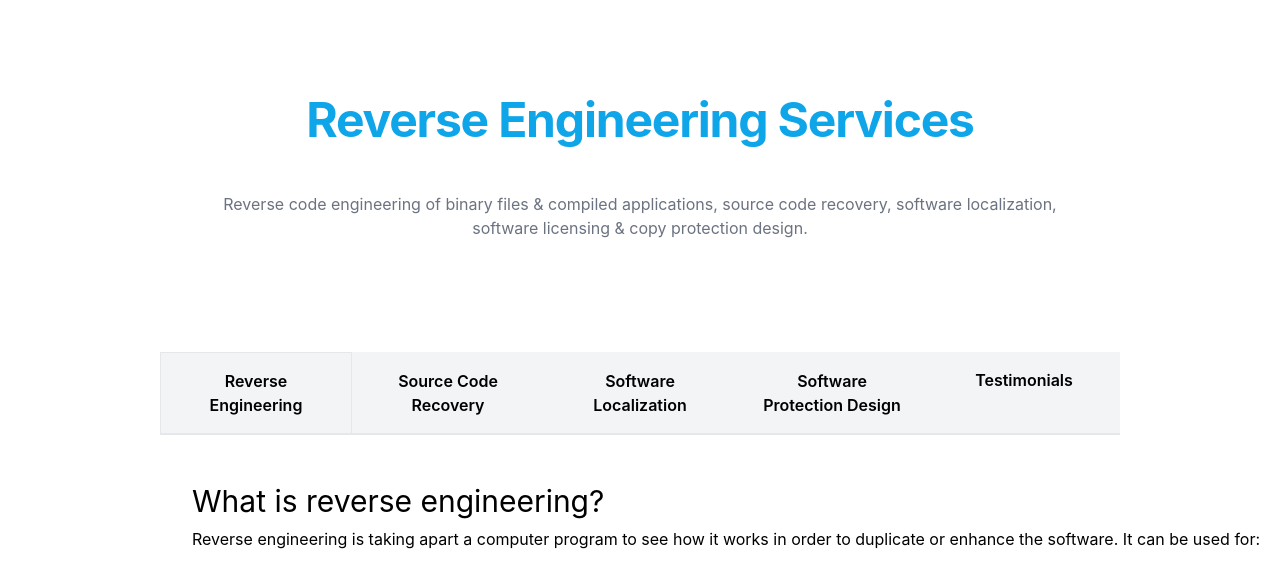
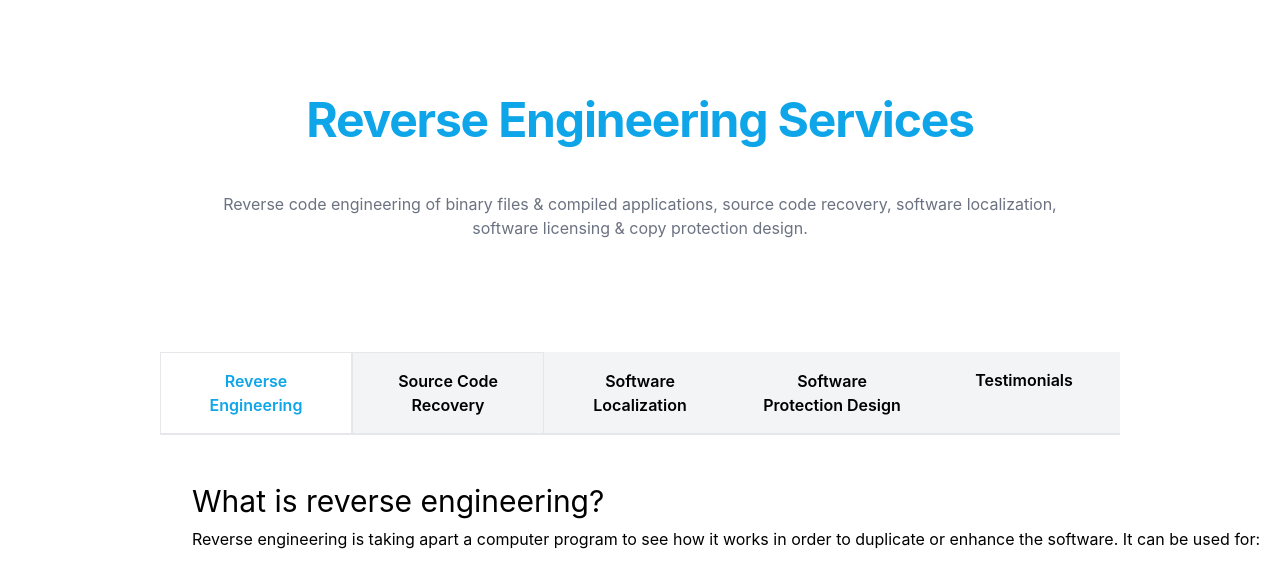
Before and after one commit to cse-mominul/shakertech, a React (Create React App) app: page /dashbord in a window 1280 px wide. Shown: the top 588 px of the page. Built offline with nearby package versions, Linux system fonts and the light colour scheme.

Commit message:
design update

```diff
--- a/src/Home/Home.js
+++ b/src/Home/Home.js
@@ -32,7 +32,7 @@ const Home = () => {
                 </p>
               </div>
             </Link>
-            <div class="w-full md:w-1/2 px-4 py-2 ">
+            <Link to="/dashbord/Source" class="w-full md:w-1/2 px-4 py-2 ">
               <div class="bg-[#8C4AA8] p-4 text-center">
                 <h2 class="text-xl mt-12 font-bold mb-4">
                   Source Code Recovery
@@ -42,8 +42,8 @@ const Home = () => {
                   algorithms from compiled applications
                 </p>
               </div>
-            </div>
-            <div class="w-full md:w-1/2 px-4 py-2 ">
+            </Link>
+            <Link to="" class="w-full md:w-1/2 px-4 py-2 ">
               <div class="bg-[#36AE71] p-4 text-center">
                 <h2 class="text-xl mt-12 font-bold mb-4">
                   {" "}
@@ -54,8 +54,8 @@ const Home = () => {
                   code
                 </p>
               </div>
-            </div>
-            <div class="w-full md:w-1/2 px-4 py-2 ">
+            </Link>
+            <Link to="" class="w-full md:w-1/2 px-4 py-2 ">
               <div class="bg-[#F79A29] p-4 text-center">
                 <h2 class="text-xl mt-12 font-bold mb-4">
                   {" "}
@@ -66,7 +66,7 @@ const Home = () => {
                   protection & anti-cracking techniques
                 </p>
               </div>
-            </div>
+            </Link>
           </div>
         </div>
       </section>
--- a/src/Layout/Main/ServicesD.js
+++ b/src/Layout/Main/ServicesD.js
@@ -62,13 +62,13 @@ const ServicesD = () => {
       <div class="flex lg:ml-40 lg:mr-40">
         <button
           onClick={() => handleTabClick(1)}
-          class="w-1/5 border hover:text-sky-500 hover:bg-transparent py-4 px-6 bg-gray-100 border-b-2 border-gray-200 font-semibold"
+          className={` ${activeTab !== 1 ? "py-4 px-6 bg-gray-100 border-b-2 border-gray-200 w-1/5 border font-semibold" : " py-4 px-6 bg-gray-100 border-b-2 border-gray-200 w-1/5 border font-semibold text-sky-500 bg-transparent"}`}
         >
           Reverse Engineering
         </button>
         <button
           onClick={() => handleTabClick(2)}
-          class="w-1/5 py-4 px-6 bg-gray-100 border-b-2 border-gray-200 font-semibold"
+          className={` ${activeTab !== 2 ? "py-4 px-6 bg-gray-100 border-b-2 border-gray-200 w-1/5 border font-semibold" : " py-4 px-6 bg-gray-100 border-b-2 border-gray-200 w-1/5 border font-semibold text-[#9B59B6] bg-transparent"}`}
         >
           Source Code Recovery
         </button>
```
